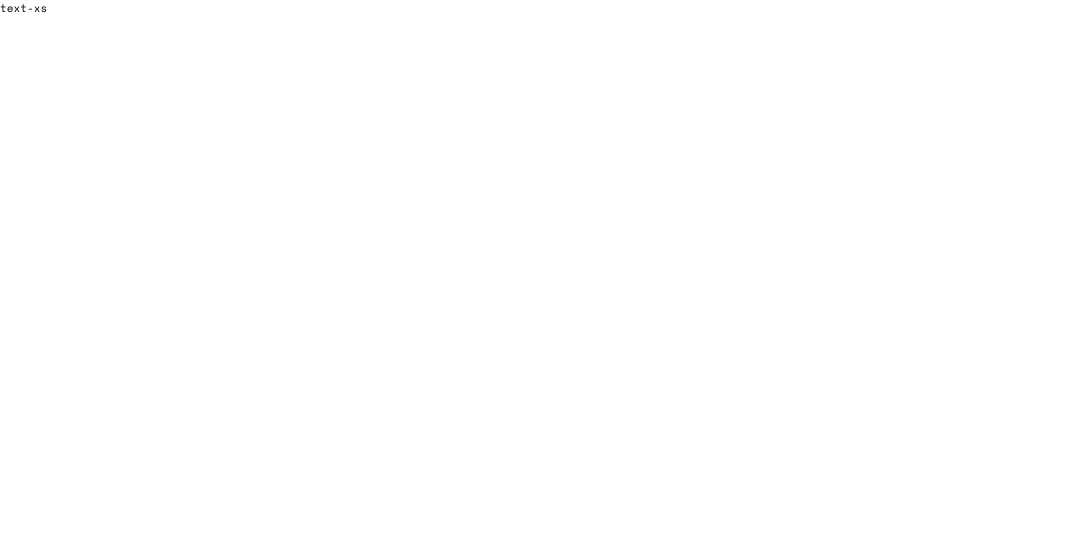
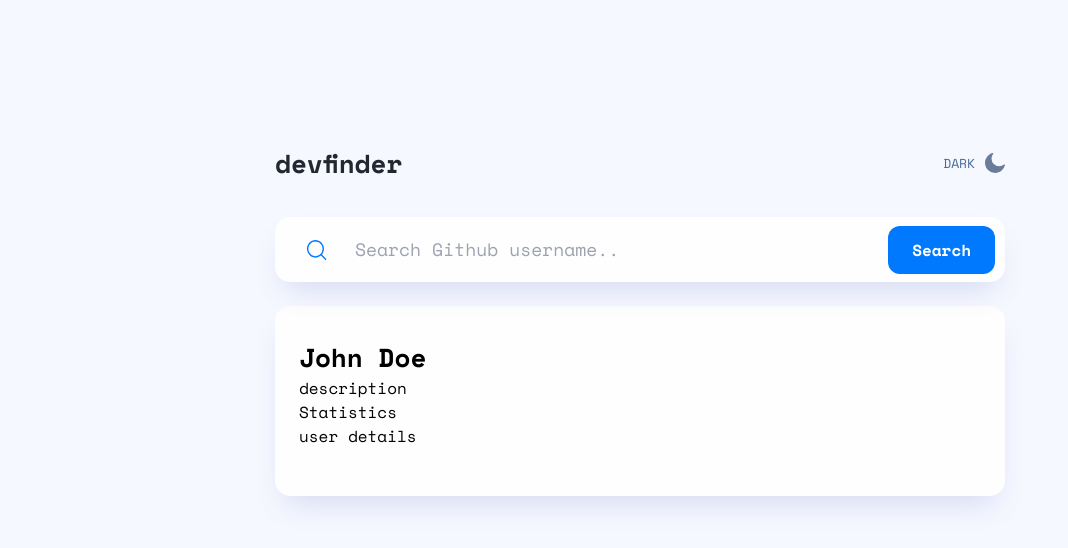
Before and after one commit to barterkamp/github-user-search-app, a React (Vite) app: page / in a window 1280 px wide. Shown: the top 548 px of the page, without its empty margins (0-1068 px from the left). Built offline with nearby package versions, Linux system fonts and the light colour scheme.

Commit message:
feat: add required state management to App component and implement useEffect to fetch data from the GitHub API

```diff
--- a/src/App.jsx
+++ b/src/App.jsx
@@ -1,11 +1,86 @@
-// import { useState } from 'react'
-// import reactLogo from './assets/react.svg'
+import { useState, useEffect } from 'react';
+import Header from './components/Header/Header.jsx';
+import SearchInput from './components/Search/SearchInput.jsx';
+import UserProfile from './components/Profile/UserProfile.jsx';
+import Logo from './components/Header/Logo.jsx';
+import DarkModeToggle from './components/Header/DarkModeToggle.jsx';
 
 function App() {
+  const [searchQuery, setSearchQuery] = useState('');
+  const [searchInput, setSearchInput] = useState('');
+  const [isLoading, setIsLoading] = useState(false);
+  const [error, setError] = useState('');
+  const [profileData, setProfileData] = useState({});
+  const [darkMode, setDarkMode] = useState(false);
+
+  useEffect(() => {
+    if (!searchQuery.length) {
+      setProfileData({});
+      setError('');
+      return;
+    }
+
+    const controller = new AbortController();
+
+    async function fetchProfileData() {
+      try {
+        setIsLoading(true);
+        setError('');
+
+        const response = await fetch(`https://api.github.com/users/${searchQuery}`, {
+          signal: controller.signal,
+        });
+
+        if (!response.ok)
+          throw new Error(
+            `Oops! It looks like this user is hiding or doesn't exist. Please try again! 🕵️‍♂️`,
+          );
+
+        const data = await response.json();
+        setProfileData(data);
+        setError('');
+        setSearchInput('');
+      } catch (error) {
+        if (error.name !== 'AbortError') {
+          setError(error.message);
+        }
+      } finally {
+        setIsLoading(false);
+      }
+    }
+
+    fetchProfileData();
+
+    return function () {
+      controller.abort();
+    };
+  }, [searchQuery]);
+
   return (
-    <>
-        <p className="font-spaceMono text-xs">text-xs</p>
-    </>
-  )
+    <div
+      className={`${darkMode ? 'bg-gunMetalDark' : 'bg-ghostWhite'} wrapper flex min-h-screen font-spaceMono transition-all duration-200 lg:flex-col lg:items-center`}>
+      <div className="container max-w-[730px] px-6 pt-8 md:px-24 md:pt-[140px] lg:px-0 lg:pt-36">
+        <Header>
+          <Logo darkMode={darkMode} />
+          <DarkModeToggle darkMode={darkMode} setDarkMode={setDarkMode} />
+        </Header>
+        <main>
+          <SearchInput
+            searchInput={searchInput}
+            setSearchInput={setSearchInput}
+            setSearchQuery={setSearchQuery}
+            darkMode={darkMode}
+          />
+          <UserProfile
+            profileData={profileData}
+            isLoading={isLoading}
+            error={error}
+            darkMode={darkMode}
+          />
+        </main>
+      </div>
+    </div>
+  );
 }
-export default App
+
+export default App;
```
